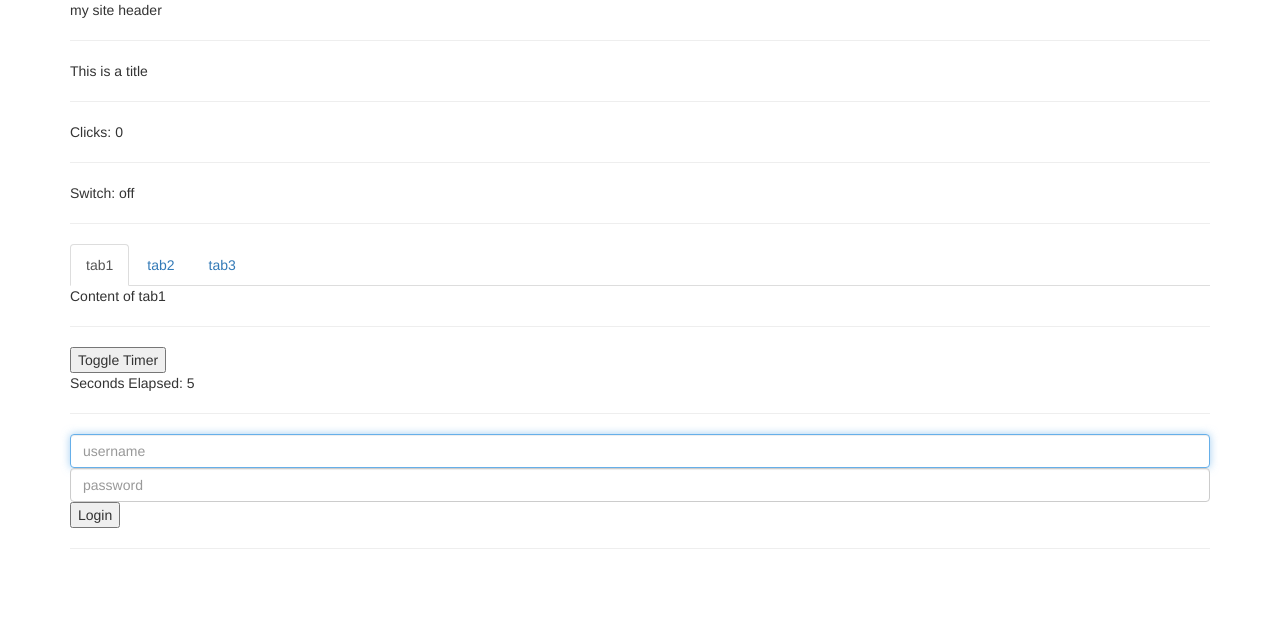
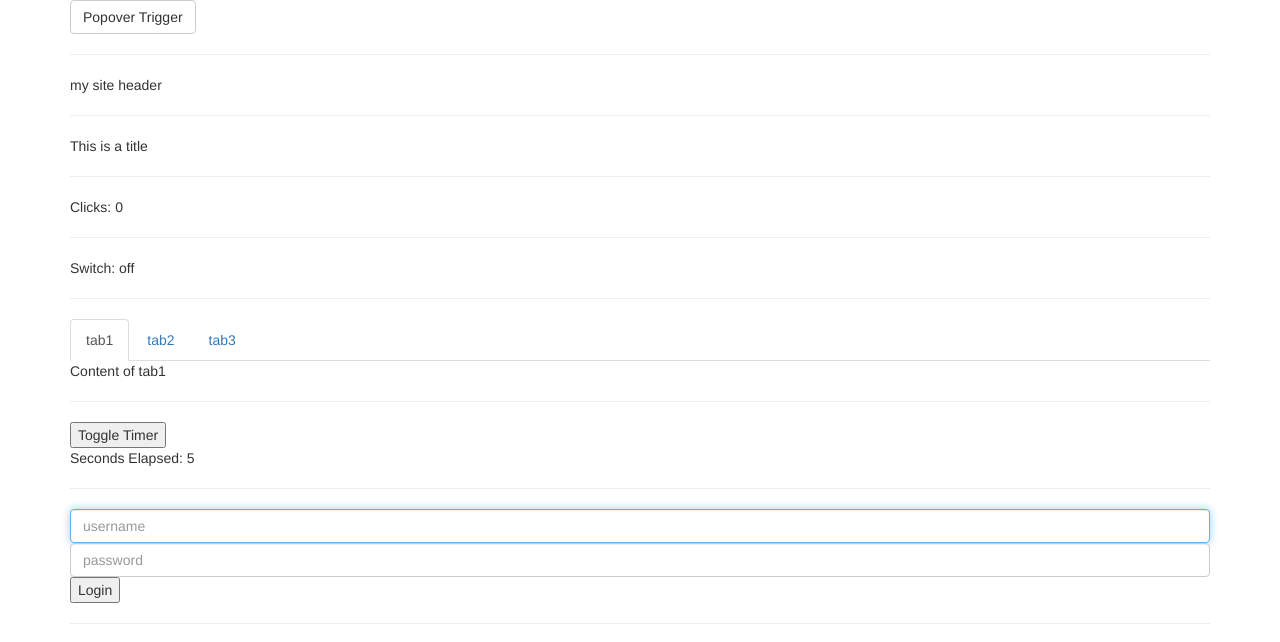
Before and after one commit to akiran/jan2017-training, a React (Create React App) app: page / in a window 1280 px wide. Shown: the top 642 px of the page. Built offline with nearby package versions, Linux system fonts and the light colour scheme.

Commit message:
added bootstrap

```diff
--- a/package.json
+++ b/package.json
@@ -7,6 +7,7 @@
   },
   "dependencies": {
     "react": "^15.4.2",
+    "react-bootstrap": "^0.30.7",
     "react-dom": "^15.4.2"
   },
   "scripts": {
--- a/src/components/App.js
+++ b/src/components/App.js
@@ -6,11 +6,14 @@ import Counter from './Counter'
 import LoginForm from './LoginForm'
 import Switch from './Switch'
 import Timer from './Timer'
+import Bootstrap from './Bootstrap'
 
 export default class App extends React.Component {
   render() {
     return (
       <div className='container'>
+        <Bootstrap />
+        <hr />
         <Header text='my site header'/>
         <hr />
         <Title>This is a title</Title>
--- /dev/null
+++ b/src/components/Bootstrap.js
@@ -0,0 +1,21 @@
+import React from 'react'
+import {Popover, OverlayTrigger, Button} from 'react-bootstrap'
+
+export default class BootstrapExamples  extends React.Component {
+  render() {
+    const popoverBottom = (
+      <Popover title="Popover bottom">
+        This is some text
+      </Popover>
+    );
+
+    return (
+      <OverlayTrigger
+        trigger="click"
+        placement="bottom"
+        overlay={popoverBottom}>
+        <Button>Popover Trigger</Button>
+      </OverlayTrigger>
+    )
+  }
+}
```
